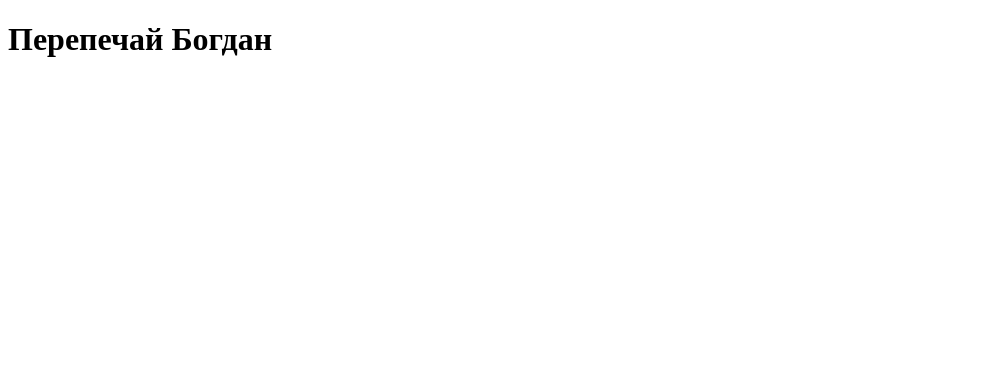
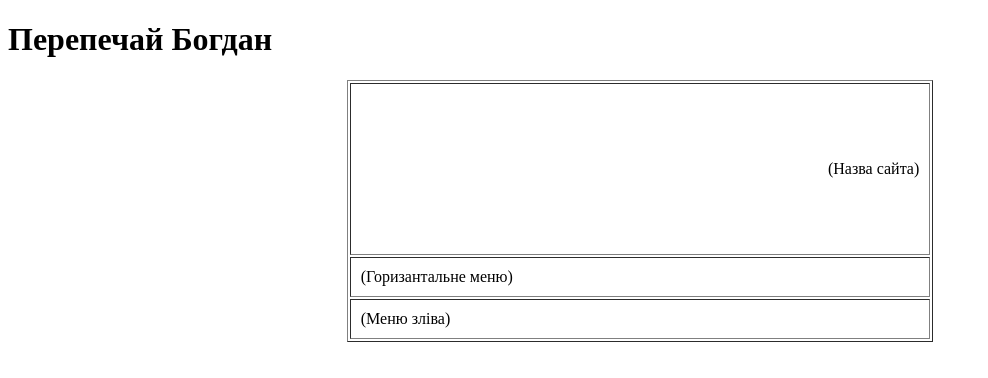
Before and after one commit to perepechay1702/perepechay1702.github.io, a plain HTML site: page index.html in a window 1280 px wide. Shown: the whole page, without its empty margins (0-988 px from the left). Drawn offline with Linux system fonts and the light colour scheme.

Commit message:
0 Створив каркас сайта html

```diff
--- a/index.html
+++ b/index.html
@@ -8,5 +8,15 @@
 </head>
 <body background="images/bg.jpg">
     <h1> Перепечай Богдан </h1>
+<table border="1" align="center" cellpadding="10" >
+<tr>
+    <td colspan="2" height="150" align="right">(Назва сайта)</td>
+</tr>
+<tr>
+    <td colspan="2">(Горизантальне меню)</td>
+</tr>
+<tr>
+<td width="30%" valign="top" >(Меню зліва)</td>
+</tr>
 </body>
 </html>
```
